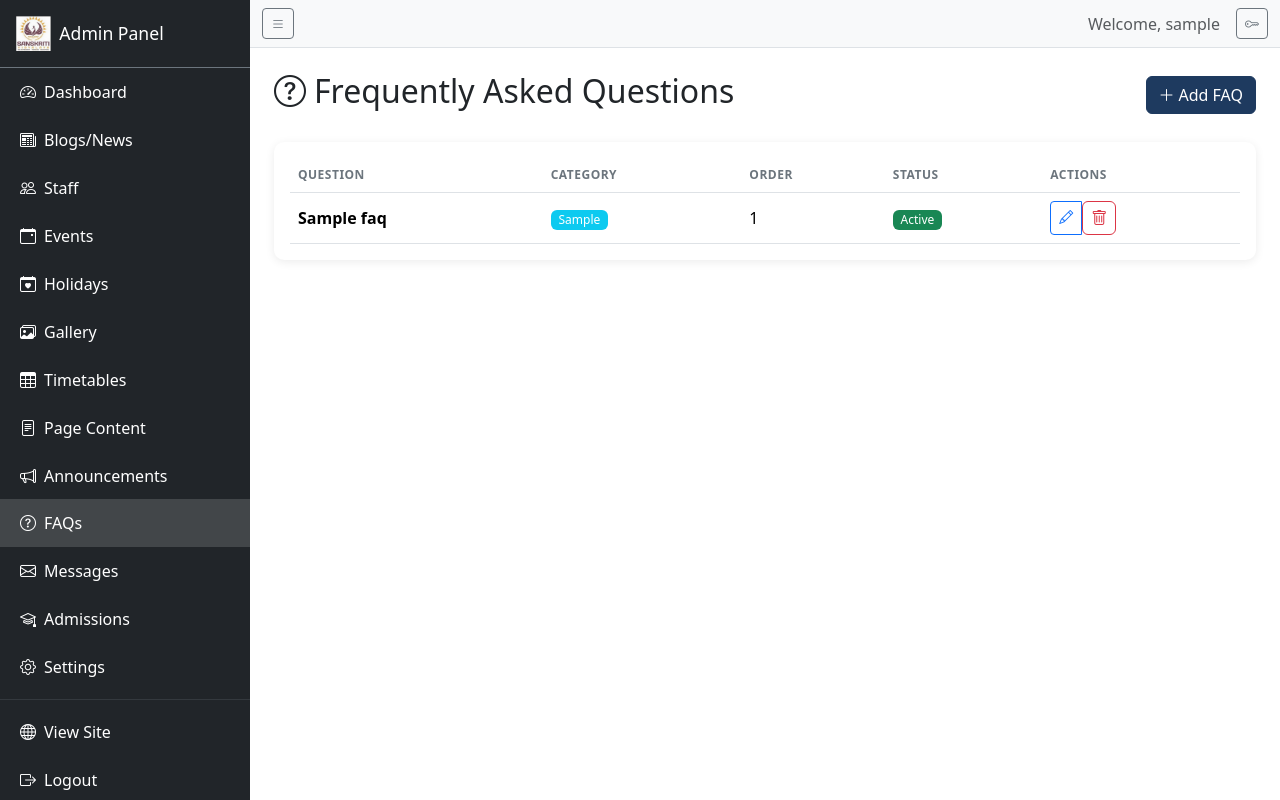
After one commit to amruthamodela06/sanskriti-vidyalaya, a Flask app: page /admin/faqs in a window 1280 px wide. The commit adds this page. Run offline with Flask 3, Linux system fonts and the light colour scheme; a user stored in the database is signed in; tables that the repository leaves empty hold one stand-in row (values such as "Sample post"); some libraries are stand-ins or nearby versions.

Commit message:
feat(admin): add FAQ management CRUD routes, templates, and sidebar link

```diff
--- a/app/routes/admin.py
+++ b/app/routes/admin.py
@@ -6,13 +6,14 @@ from flask_login import login_required, current_user
 from app.extensions import db
 from app.models import (User, Blog, Event, Holiday, GalleryAlbum, GalleryPhoto,
                        Timetable, StaticContent, Announcement, ContactMessage, Setting, Staff,
-                       AdmissionInquiry)
+                       AdmissionInquiry, FAQ)
 from app.forms.blog import BlogForm
 from app.forms.event import EventForm, HolidayForm
 from app.forms.gallery import AlbumForm, PhotoUploadForm, PhotoEditForm
 from app.forms.content import StaticContentForm, AnnouncementForm, TimetableForm
 from app.forms.contact import MessageReplyForm
 from app.forms.staff import StaffForm
+from app.forms.faq import FAQForm
 from app.utils.decorators import admin_required
 from app.utils.helpers import save_uploaded_file, generate_slug, delete_file
 
@@ -908,3 +909,59 @@ def admissions_export():
         mimetype='text/csv',
         headers={'Content-Disposition': f'attachment; filename={filename}'}
     )
+
+
+# ============================================
+# FAQ Management
+# ============================================
+@admin_bp.route('/faqs')
+@admin_required
+def faqs_list():
+    faqs = FAQ.query.order_by(FAQ.category, FAQ.order, FAQ.id).all()
+    return render_template('admin/faqs/list.html', faqs=faqs)
+
+
+@admin_bp.route('/faqs/new', methods=['GET', 'POST'])
+@admin_required
+def faq_create():
+    form = FAQForm()
+    if form.validate_on_submit():
+        faq = FAQ(
+            question=form.question.data,
+            answer=form.answer.data,
+            category=form.category.data,
+            order=form.order.data or 0,
+            is_active=form.is_active.data
+        )
+        db.session.add(faq)
+        db.session.commit()
+        flash('FAQ added successfully.', 'success')
+        return redirect(url_for('admin.faqs_list'))
+    return render_template('admin/faqs/form.html', form=form, title='Add FAQ')
+
+
+@admin_bp.route('/faqs/<int:id>/edit', methods=['GET', 'POST'])
+@admin_required
+def faq_edit(id):
+    faq = FAQ.query.get_or_404(id)
+    form = FAQForm(obj=faq)
+    if form.validate_on_submit():
+        faq.question = form.question.data
+        faq.answer = form.answer.data
+        faq.category = form.category.data
+        faq.order = form.order.data or 0
+        faq.is_active = form.is_active.data
+        db.session.commit()
+        flash('FAQ updated successfully.', 'success')
+        return redirect(url_for('admin.faqs_list'))
+    return render_template('admin/faqs/form.html', form=form, title='Edit FAQ', faq=faq)
+
+
+@admin_bp.route('/faqs/<int:id>/delete', methods=['POST'])
+@admin_required
+def faq_delete(id):
+    faq = FAQ.query.get_or_404(id)
+    db.session.delete(faq)
+    db.session.commit()
+    flash('FAQ deleted successfully.', 'success')
+    return redirect(url_for('admin.faqs_list'))
--- a/app/templates/admin/base_admin.html
+++ b/app/templates/admin/base_admin.html
@@ -47,6 +47,9 @@
                 </a>
                 <a href="{{ url_for('admin.announcements_list') }}" class="list-group-item list-group-item-action bg-dark text-white border-0 {{ 'active' if 'announcement' in request.endpoint }}">
                     <i class="bi bi-megaphone me-2"></i>Announcements
+                </a>
+                <a href="{{ url_for('admin.faqs_list') }}" class="list-group-item list-group-item-action bg-dark text-white border-0 {{ 'active' if 'faq' in request.endpoint }}">
+                    <i class="bi bi-question-circle me-2"></i>FAQs
                 </a>
                 <a href="{{ url_for('admin.messages_list') }}" class="list-group-item list-group-item-action bg-dark text-white border-0 d-flex justify-content-between align-items-center {{ 'active' if 'message' in request.endpoint }}">
                     <span><i class="bi bi-envelope me-2"></i>Messages</span>
--- /dev/null
+++ b/app/templates/admin/faqs/list.html
@@ -0,0 +1,58 @@
+{% extends "admin/base_admin.html" %}
+
+{% block title %}FAQs{% endblock %}
+
+{% block content %}
+<div class="d-flex justify-content-between align-items-center mb-4">
+    <h2><i class="bi bi-question-circle me-2"></i>Frequently Asked Questions</h2>
+    <a href="{{ url_for('admin.faq_create') }}" class="btn btn-primary">
+        <i class="bi bi-plus-lg me-1"></i>Add FAQ
+    </a>
+</div>
+
+<div class="card">
+    <div class="card-body">
+        {% if faqs %}
+        <div class="table-responsive">
+            <table class="table table-hover">
+                <thead>
+                    <tr>
+                        <th>Question</th>
+                        <th>Category</th>
+                        <th>Order</th>
+                        <th>Status</th>
+                        <th>Actions</th>
+                    </tr>
+                </thead>
+                <tbody>
+                    {% for faq in faqs %}
+                    <tr>
+                        <td><strong>{{ faq.question[:80] }}{% if faq.question|length > 80 %}...{% endif %}</strong></td>
+                        <td><span class="badge bg-info">{{ faq.category|title }}</span></td>
+                        <td>{{ faq.order }}</td>
+                        <td><span class="badge bg-{{ 'success' if faq.is_active else 'secondary' }}">{{ 'Active' if faq.is_active else 'Inactive' }}</span></td>
+                        <td>
+                            <div class="btn-group btn-group-sm">
+                                <a href="{{ url_for('admin.faq_edit', id=faq.id) }}" class="btn btn-outline-primary"><i class="bi bi-pencil"></i></a>
+                                <form action="{{ url_for('admin.faq_delete', id=faq.id) }}" method="POST" class="d-inline" onsubmit="return confirm('Delete this FAQ?');">
+                                    <input type="hidden" name="csrf_token" value="{{ csrf_token() }}">
+                                    <button type="submit" class="btn btn-outline-danger"><i class="bi bi-trash"></i></button>
+                                </form>
+                            </div>
+                        </td>
+                    </tr>
+                    {% endfor %}
+                </tbody>
+            </table>
+        </div>
+        {% else %}
+        <div class="text-center py-5">
+            <i class="bi bi-question-circle display-1 text-muted"></i>
+            <h4 class="mt-3">No FAQs Yet</h4>
+            <p class="text-muted">Add frequently asked questions to help parents and students.</p>
+            <a href="{{ url_for('admin.faq_create') }}" class="btn btn-primary"><i class="bi bi-plus-lg me-1"></i>Add First FAQ</a>
+        </div>
+        {% endif %}
+    </div>
+</div>
+{% endblock %}
```
Also changed, not shown: app/templates/admin/faqs/form.html (added, +45 -0 lines).
